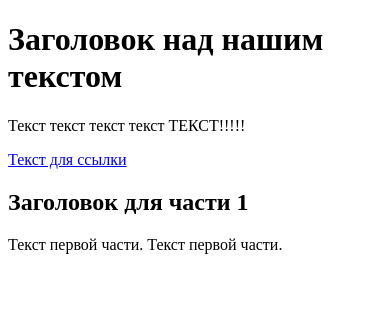
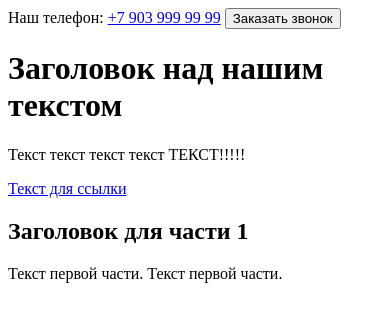
Before and after one commit to StroganovaAA/GitTest, a plain HTML site: page src/test.html in a window 390 px wide. Drawn offline with Linux system fonts and the light colour scheme.

Commit message:
added phone in test.html

```diff
--- a/src/test.html
+++ b/src/test.html
@@ -4,6 +4,13 @@
         <title>Название нашего сайта</title>
     </head>
     <body>
+        <header>
+            <div>
+                Наш телефон: <a href="tel:+79039999999">+7 903 999 99 99</a>
+                <button>Заказать звонок</button>
+            </div>
+        </header>
+
         <h1>Заголовок над нашим текстом</h1>
         <p>Текст текст текст текст ТЕКСТ!!!!!</p>
         <a href="#header">Текст для ссылки</a>
```
